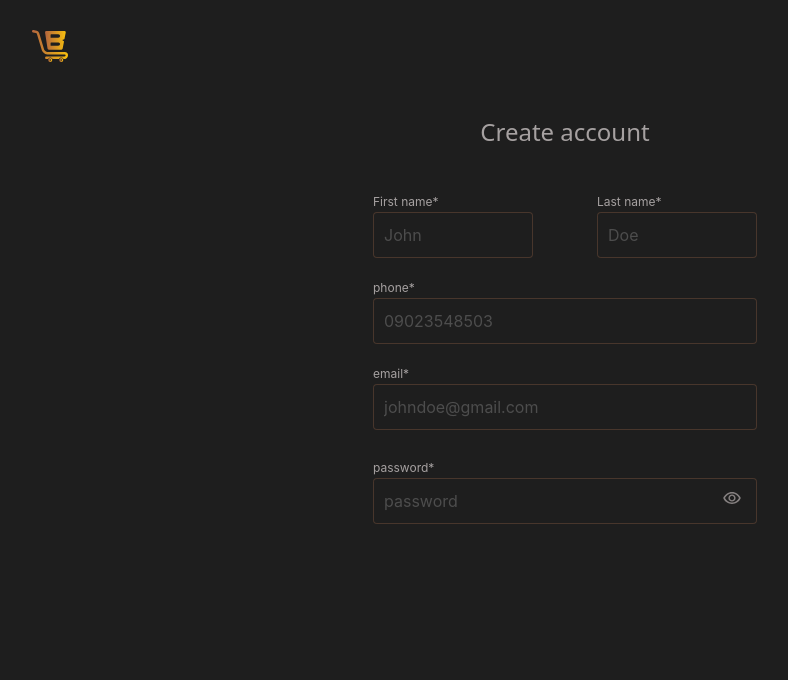
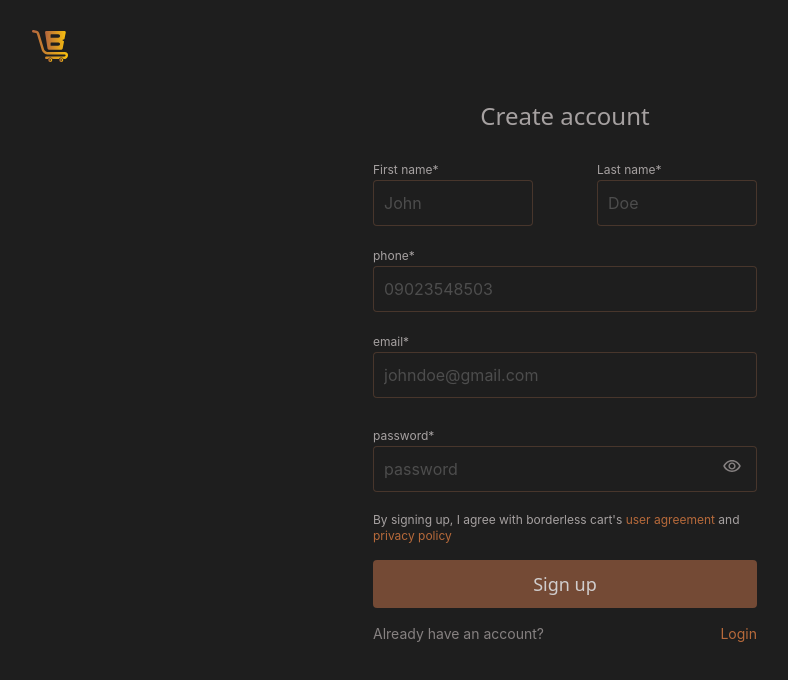
Before and after one commit to Borderlesscart/cart-app, a Nuxt app: page /auth/register in a window 1280 px wide. Shown: the top 680 px of the page, without its empty margins (75-863 px from the left). Built offline with nearby package versions, Linux system fonts and the light colour scheme.

Commit message:
completed register account design creation

```diff
--- a/pages/auth/login.vue
+++ b/pages/auth/login.vue
@@ -69,7 +69,7 @@
                    <span>Don't have an account yet?</span>
                 </div>
 
-                <NuxtLink to="#" class="hover:button-color text-primary">
+                <NuxtLink to="/auth/register" class="hover:button-color text-primary">
                     Sign Up
                 </NuxtLink>
             </div>
--- a/pages/auth/register.vue
+++ b/pages/auth/register.vue
@@ -5,12 +5,12 @@
       </div>
     </div>
 
-    <div class="w-10/12 mx-auto mt-12">
-        <div class="font-judson text-login-offwhite text-center text-2xl fon">
+    <div class="w-10/12 mx-auto mt-8">
+        <div class="font-judson text-login-offwhite text-center text-2xl">
             <span>Create account</span>
         </div>
 
-        <div class="flex flex-col items-center mt-10">
+        <div class="flex flex-col items-center mt-6">
           <div class="sm:w-96 w-full flex justify-between">
             <div class="w-5/12">
               <label for="first_name" class="font-inter text-login-offwhite text-xs">First name*</label>
@@ -91,6 +91,28 @@
                     <img src="/img/eye.svg">
                 </span>
           </div>
+          <div class="text-xs font-inter text-login-offwhite sm:w-96 w-full mt-2">
+            <span>By signing up, I agree with borderless cart's
+              <NuxtLink to="#" class="text-primary">user agreement</NuxtLink>
+              and
+              <NuxtLink to="#" class="text-primary">privacy policy</NuxtLink></span>
+          </div>
+
+          <div class="sm:w-96 w-full mt-4">
+                <button class="font-judson text-light-grey py-2.5 text-lg w-full bg-button-color rounded">
+                    Sign up
+                </button>
+          </div>
+
+          <div class="sm:w-96 w-full mt-4 font-inter text-sm flex justify-between ">
+                <div class="text-input-placeholder">
+                   <span>Already have an account?</span>
+                </div>
+
+                <NuxtLink to="/auth/login" class="hover:button-color text-primary">
+                    Login
+                </NuxtLink>
+            </div>
         </div>
     </div>
 
```
